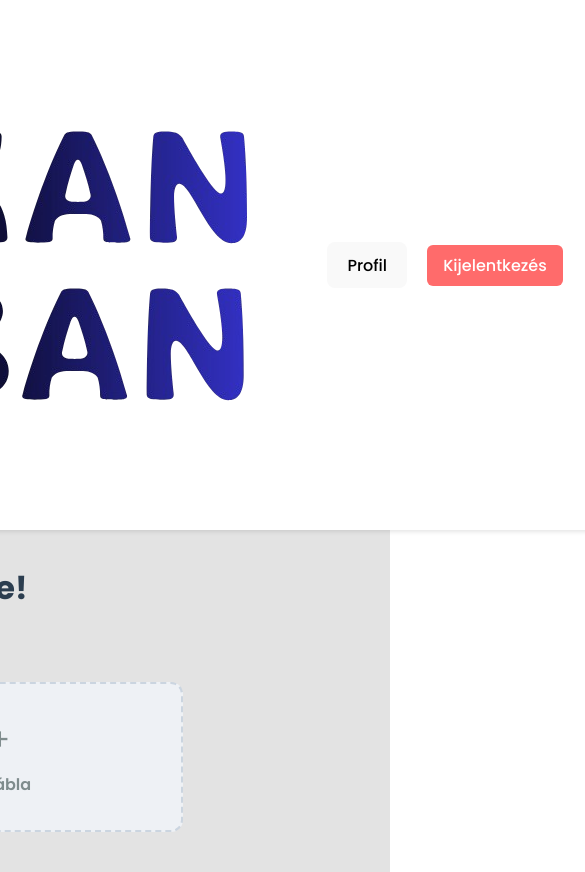
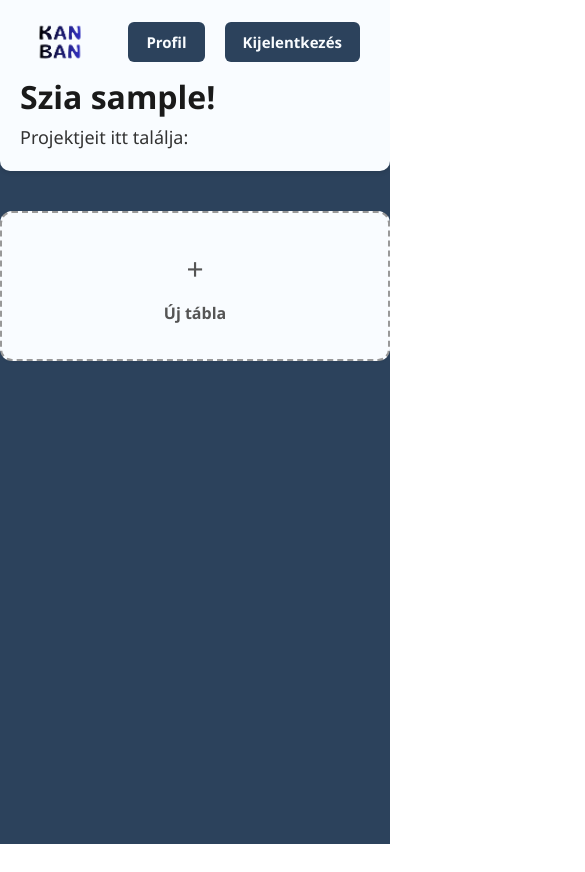
Before and after one commit to Dlevy004/kanban-webapp, a React (Vite) app in the folder frontend/: page /dashboard in a window 390 px wide. Shown: the whole page, 585 px wide, since content can reach past the window. After the commit the page ends 844 px from the top, so only its background shows below. Built offline with nearby package versions, Linux system fonts and the light colour scheme; sample sign-in values are in the browser's storage.

Commit message:
fix(styles): refactor DashboardPage styles for improved layout and responsiveness

```diff
--- a/frontend/src/pages/DashboardPage.css
+++ b/frontend/src/pages/DashboardPage.css
@@ -1,7 +1,18 @@
-.dashboard-container {
+
+.dashboard-page-wrapper {
+    font-family: 'Segoe UI', Tahoma, Geneva, Verdana, sans-serif;
+    width: 100%;
+    height: 100%;
     min-height: 100vh;
-    background-color: #f5f7fa;
-    font-family: 'Segoe UI', Tahoma, Geneva, Verdana, sans-serif;
+    display: flex;
+    flex-direction: column;
+}
+
+.dashboard-centered-content {
+    width: 100%;
+    display: flex;
+    flex-direction: column;
+    flex-grow: 1;
 }
 
 .dashboard-navbar {
@@ -9,18 +20,27 @@
     justify-content: space-between;
     align-items: center;
     padding: 15px 30px;
-    background-color: #fff;
-    box-shadow: 0 2px 4px rgba(0,0,0,0.1);
+    background-color: var(--solid-color, #fff);
+    position: fixed;
+    width: 100%;
+    height: 10%;
 }
 
 .dashboard-logo {
     font-size: 24px;
     font-weight: bold;
-    color: #4a90e2;
+    color: #1a1a1a;
     display: flex;
     align-items: center;
     gap: 10px;
 }
+
+.kanban-logo-img {
+    height: 60px;
+    width: auto;
+    display: block;
+}
+
 
 .dashboard-user-info {
     display: flex;
@@ -28,50 +48,66 @@
     gap: 20px;
 }
 
-.dashboard-username {
-    font-weight: 600;
-    color: #333;
+.dashboard-logout-btn,
+.dashboard-profile-btn {
+    padding: 8px 16px;
+    background-color: var(--primary-color, #43536C);
+    color: var(--solid-color, white);
+    border: 2px solid transparent;
+    border-radius: 6px;
+    cursor: pointer;
+    font-weight: bold;
+    font-size: 15px;
+    transition: all 0.2s ease-in-out;
 }
 
-.dashboard-logout-btn {
-    padding: 8px 16px;
-    background-color: #ff6b6b;
-    color: white;
-    border: none;
-    border-radius: 6px;
-    cursor: pointer;
-    font-weight: 500;
-    transition: background-color 0.2s;
+.dashboard-logout-btn:hover,
+.dashboard-profile-btn:hover {
+    border: 2px solid var(--ternary-color, #2c3e50);
+    background-color: var(--secondary-color, #fff);
+    color: var(--solid-color, #2c3e50);
 }
 
-.dashboard-logout-btn:hover {
-    background-color: #e74c3c;
+.dashboard-main-container {
+    background-color: var(--primary-color, #43536C);
+    flex-grow: 1;
+    display: flex;
+    align-items: flex-start;
+    justify-content: center;
+    top: 10%;
+    height: 100%;
+    left: 0;
+    padding-top: 15%;
 }
 
 .dashboard-main-content {
-    max-width: 1200px;
-    margin: 40px auto;
-    padding: 0 20px;
+    width: 100%;
+
+    max-width: 900px;
 }
 
 .dashboard-welcome-section {
     margin-bottom: 40px;
+    padding: 20px;
+    background-color: var(--solid-color, #fff);
+    border-radius: 10px;
+    box-shadow: 0 2px 4px rgba(0,0,0,0.1);
 }
 
 .dashboard-title {
     font-size: 32px;
-    color: #2c3e50;
+    color: #1a1a1a;
     margin-bottom: 10px;
 }
 
 .dashboard-subtitle {
-    color: #7f8c8d;
+    color: #333;
     font-size: 18px;
 }
 
 .dashboard-boards-grid {
     display: grid;
-    grid-template-columns: repeat(auto-fill, minmax(250px, 1fr));
+    grid-template-columns: 1fr;
     gap: 25px;
 }
 
@@ -81,18 +117,19 @@
     justify-content: center;
     align-items: center;
     height: 150px;
-    background-color: #eef1f5;
-    border: 2px dashed #cbd5e0;
+    background-color: var(--solid-color, #fff);
+    border: 2px dashed #999;
     border-radius: 12px;
     cursor: pointer;
     transition: all 0.2s ease;
-    color: #7f8c8d;
+    color: #555;
+    box-shadow: 0 1px 3px rgba(0,0,0,0.05);
 }
 
 .dashboard-new-board-card:hover {
-    border-color: #4a90e2;
-    color: #4a90e2;
-    background-color: #fff;
+    background-color: var(--secondary-color, #fff);
+    border: 2px dashed var(--ternary-color, #2c3e50);
+    color: var(--solid-color, #2c3e50);
 }
 
 .new-board-icon {
```
